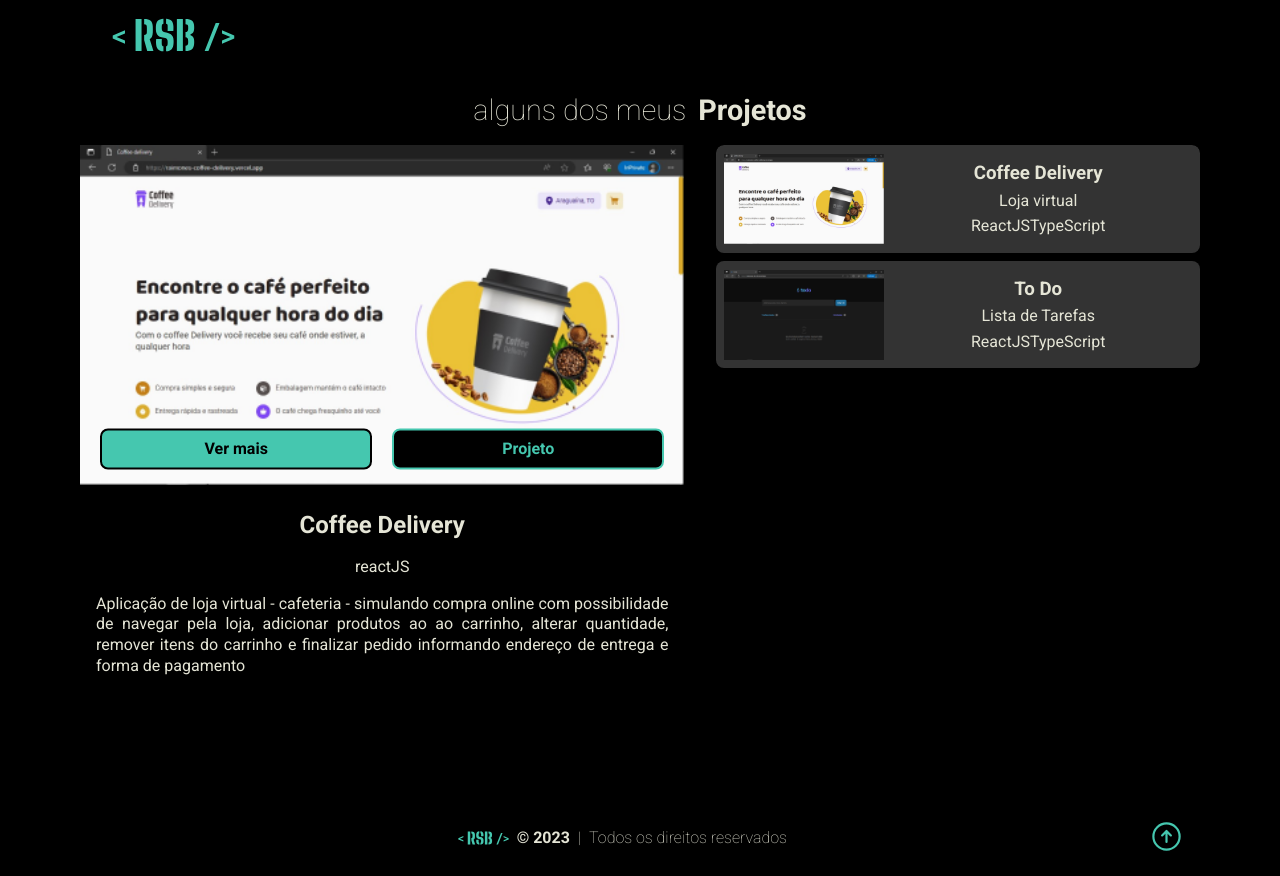
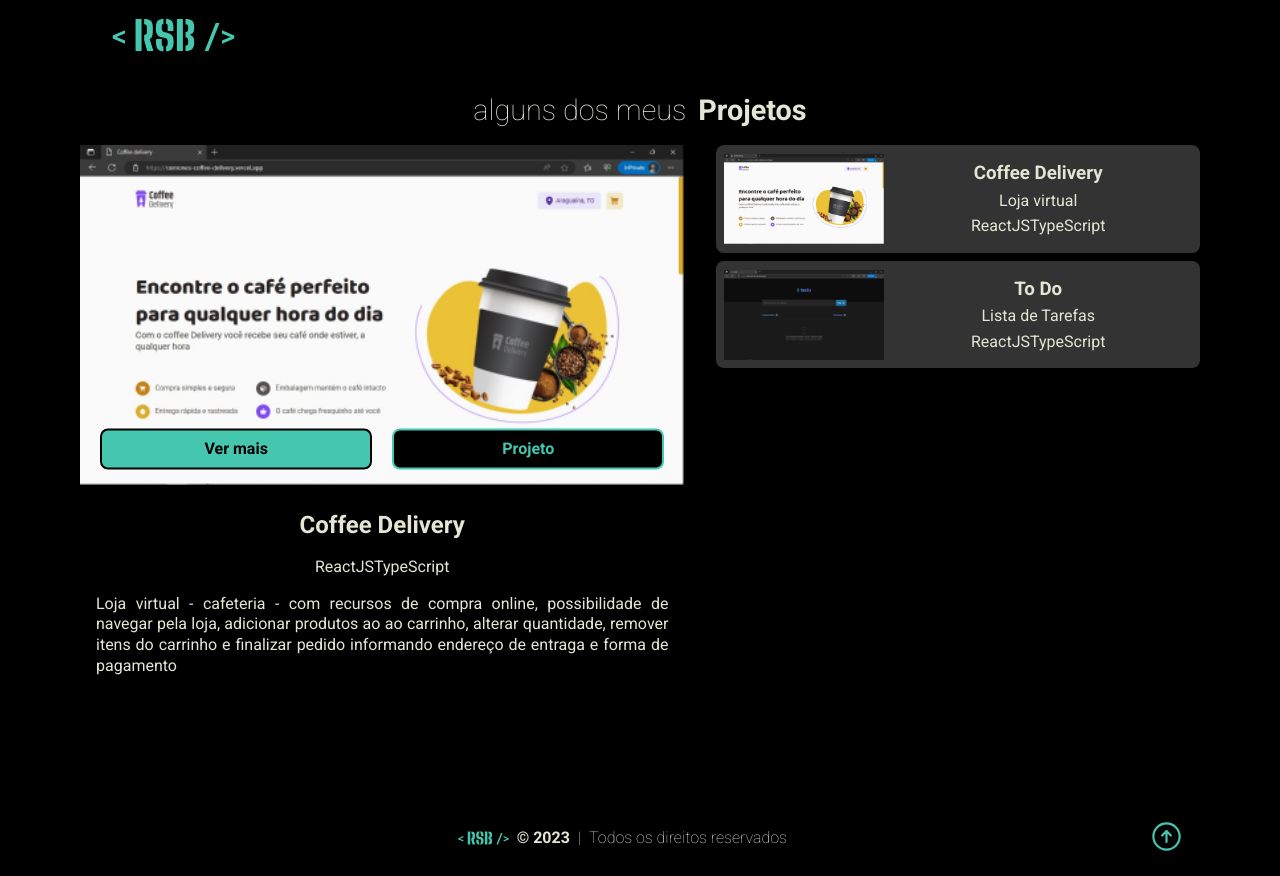
Before and after one commit to raimonesbarros/portfolio-II, a React (Vite) app: page /projects in a window 1280 px wide. Built offline with nearby package versions, Linux system fonts and the light colour scheme.

Commit message:
feat: make dinamic project viewer

```diff
--- a/src/pages/Projects/components/Viewer/index.tsx
+++ b/src/pages/Projects/components/Viewer/index.tsx
@@ -1,29 +1,40 @@
 import { Buttons, ViewerContainer, ViewerContent } from './styles'
-import coffee from '../../../../assets/coffee.png'
 
-export function Viewer() {
+interface ViewerProps {
+  image: string
+  title: string
+  tags: string[]
+  fullDescription: string
+  deploy: string
+  repository: string
+}
+
+export function Viewer({
+  image,
+  title,
+  tags,
+  fullDescription,
+  deploy,
+  repository,
+}: ViewerProps) {
   return (
     <ViewerContainer>
       <ViewerContent>
-        <img src={coffee} alt="" />
+        <img src={image} alt="" />
         <Buttons>
-          <a href="https://www.google.com" target="_blank" rel="noreferrer">
+          <a href={deploy} target="_blank" rel="noreferrer">
             Ver mais
           </a>
-          <a href="https://www.google.com" target="_blank" rel="noreferrer">
+          <a href={repository} target="_blank" rel="noreferrer">
             Projeto
           </a>
         </Buttons>
-        <h2>Coffee Delivery</h2>
+        <h2>{title}</h2>
         <div>
-          <span>reactJS</span>
+          <span>{tags[0]}</span>
+          <span>{tags[1]}</span>
         </div>
-        <p>
-          Aplicação de loja virtual - cafeteria - simulando compra online com
-          possibilidade de navegar pela loja, adicionar produtos ao ao carrinho,
-          alterar quantidade, remover itens do carrinho e finalizar pedido
-          informando endereço de entrega e forma de pagamento
-        </p>
+        <p>{fullDescription}</p>
       </ViewerContent>
     </ViewerContainer>
   )
```
